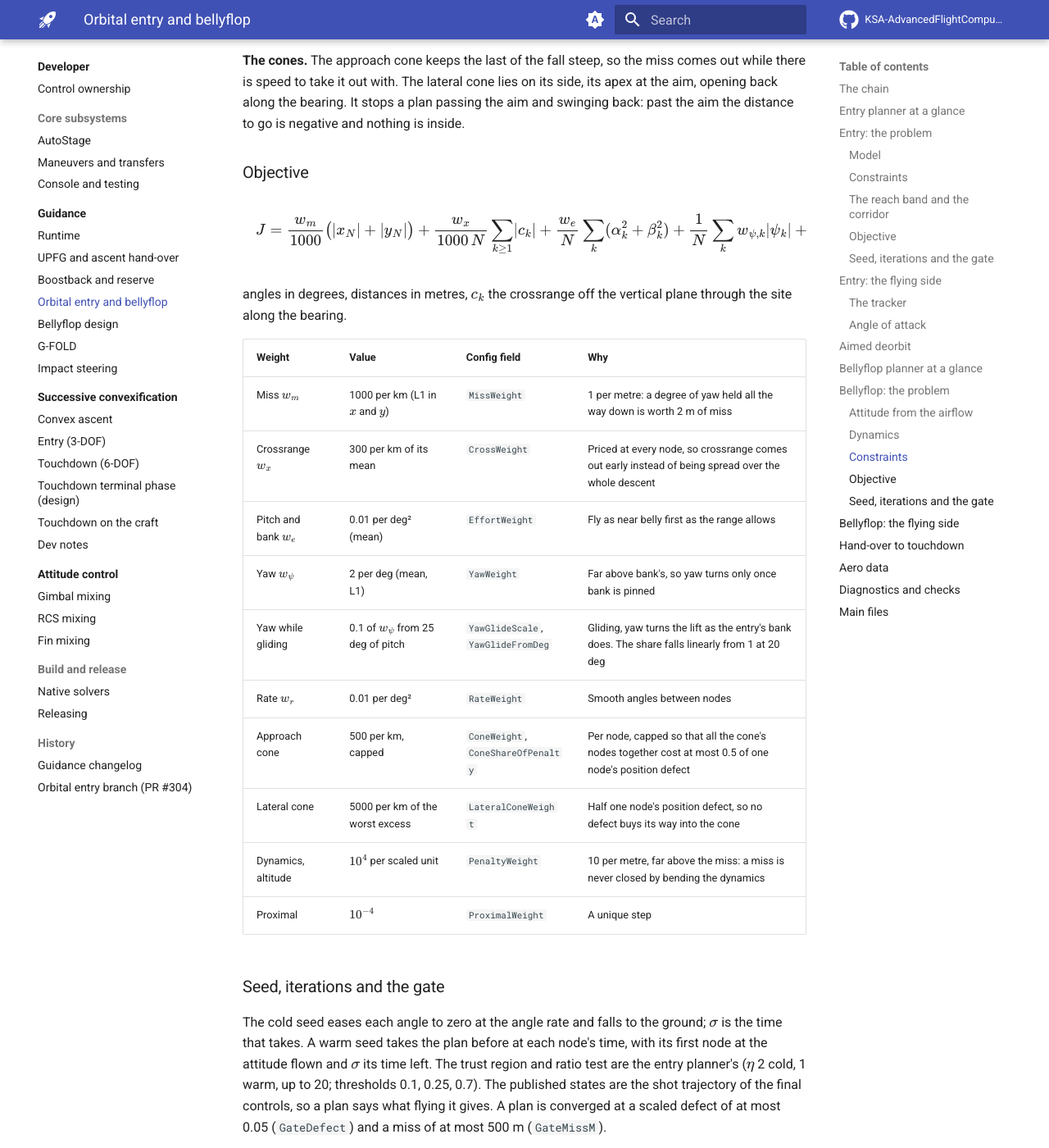
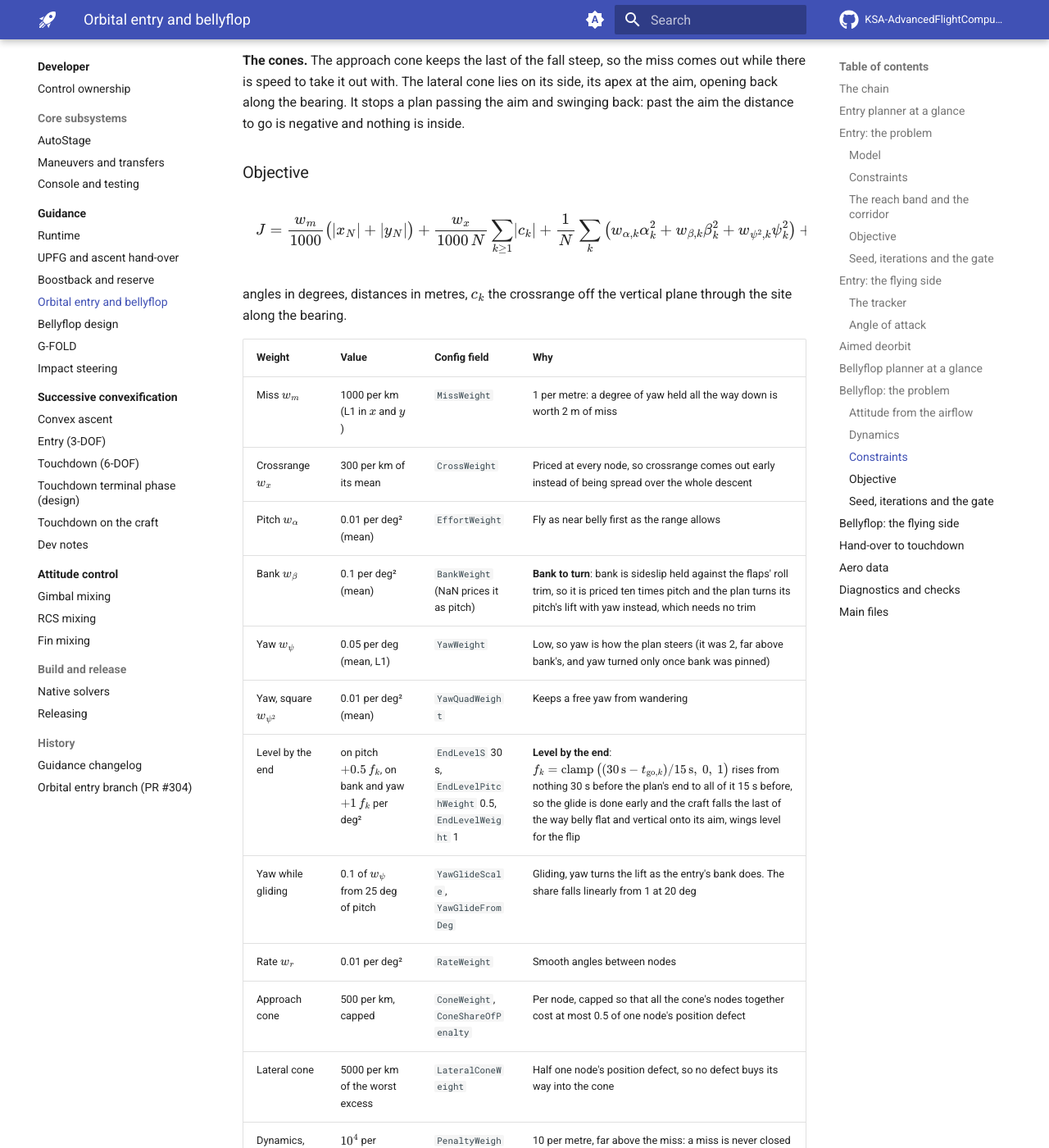
Before and after one commit to Maximilian-Nesslauer/KSA-AdvancedFlightComputer, an MkDocs documentation site: the page built from docs/guidance/orbital-entry.md, in a window 1280 px wide and 1400 px high, scrolled down 12513 px. Shown: the whole window at 82% size. Built offline with MkDocs 1.6.1 and Material for MkDocs 9.7.7, drawn with Linux system fonts in a browser that asks for light colours; comment, search, counter and statistics services are not loaded; some of the changed text lies outside the part shown.

Commit message:
docs: bellyflop shaping on the orbital entry and attitude pages
Bank to turn (BankWeight, YawWeight, YawQuadWeight), level by the end
(EndLevelS, EndLevelWeight, EndLevelPitchWeight), roll first under
bellyflop (RollPriority 4), the AFC_XBF_ experiments, and the 15 deg
turn-away hand-over, on the orbital entry page, the attitude and RCS
pages and the User Guide.

```diff
--- a/docs/guidance/orbital-entry.md
+++ b/docs/guidance/orbital-entry.md
@@ -10,7 +10,7 @@ Both planners are SCvx in the same light form: RK4 multiple shooting, Jacobians
 |---|---|---|---|
 | Aimed deorbit | DEORBIT ONLY with AIM AT SITE (on) | The burn ends | ORBITAL ENTRY, if ENTRY AFTER DEORBIT is on |
 | Entry | ORBITAL ENTRY | Bellyflop's first converged plan from BELLYFLOP FROM MACH (10); at the latest the hand-over energy (HAND-OVER ALTITUDE 38 km, HAND-OVER MACH 5) | Bellyflop, retro burn, parachutes or hold |
-| Bellyflop | last phase of ORBITAL ENTRY | 1 s before touchdown's plan turns 5 deg from the attitude flown; at the latest 5 s before touchdown's ignition or 12 s before bellyflop's ground | Touchdown guidance |
+| Bellyflop | last phase of ORBITAL ENTRY | 1 s before touchdown's plan turns 15 deg from the attitude flown; at the latest 5 s before touchdown's ignition or 12 s before bellyflop's ground | Touchdown guidance |
 | Flip and landing burn | Touchdown guidance (6-DOF) | Contact | |
 
 **Deorbit to entry.** `PlanEntryBurn` hands DEORBIT ONLY's burn to `PlanAimedEntryBurn` when AIM AT SITE (`OrbitalEntryAimDeorbit`) is on, whether or not the entry follows. At the end of the burn `MonitorStockDeorbit` sets `OrbitalEntry.EngagePending` when `OrbitalEntryAfterDeorbit` is on; the entry engages on the next step, ahead of the claim.
@@ -285,7 +285,7 @@ with $\mathbf r_c$ the position from the body's centre (the site's radius below
 $$
 J = \frac{w_m}{1000}\big(\lvert x_N\rvert + \lvert y_N\rvert\big)
 + \frac{w_x}{1000\,N}\sum_{k\ge1}\lvert c_k\rvert
-+ \frac{w_e}{N}\sum_k(\alpha_k^2 + \beta_k^2)
++ \frac{1}{N}\sum_k\big(w_{\alpha,k}\alpha_k^2 + w_{\beta,k}\beta_k^2 + w_{\psi^2,k}\psi_k^2\big)
 + \frac{1}{N}\sum_k w_{\psi,k}\lvert\psi_k\rvert
 + w_r\sum_k\lVert\Delta\mathbf u_k\rVert^2
 + \text{cone and penalty terms},
@@ -297,8 +297,11 @@ angles in degrees, distances in metres, $c_k$ the crossrange off the vertical pl
 |---|---|---|---|
 | Miss $w_m$ | 1000 per km (L1 in $x$ and $y$) | `MissWeight` | 1 per metre: a degree of yaw held all the way down is worth 2 m of miss |
 | Crossrange $w_x$ | 300 per km of its mean | `CrossWeight` | Priced at every node, so crossrange comes out early instead of being spread over the whole descent |
-| Pitch and bank $w_e$ | 0.01 per deg² (mean) | `EffortWeight` | Fly as near belly first as the range allows |
-| Yaw $w_\psi$ | 2 per deg (mean, L1) | `YawWeight` | Far above bank's, so yaw turns only once bank is pinned |
+| Pitch $w_\alpha$ | 0.01 per deg² (mean) | `EffortWeight` | Fly as near belly first as the range allows |
+| Bank $w_\beta$ | 0.1 per deg² (mean) | `BankWeight` (NaN prices it as pitch) | **Bank to turn**: bank is sideslip held against the flaps' roll trim, so it is priced ten times pitch and the plan turns its pitch's lift with yaw instead, which needs no trim |
+| Yaw $w_\psi$ | 0.05 per deg (mean, L1) | `YawWeight` | Low, so yaw is how the plan steers (it was 2, far above bank's, and yaw turned only once bank was pinned) |
+| Yaw, square $w_{\psi^2}$ | 0.01 per deg² (mean) | `YawQuadWeight` | Keeps a free yaw from wandering |
+| Level by the end | on pitch $+0.5\,f_k$, on bank and yaw $+1\,f_k$ per deg² | `EndLevelS` 30 s, `EndLevelPitchWeight` 0.5, `EndLevelWeight` 1 | **Level by the end**: $f_k = \operatorname{clamp}\big((30\,\text{s} - t_{\text{go},k})/15\,\text{s},\ 0,\ 1\big)$ rises from nothing 30 s before the plan's end to all of it 15 s before, so the glide is done early and the craft falls the last of the way belly flat and vertical onto its aim, wings level for the flip |
 | Yaw while gliding | 0.1 of $w_\psi$ from 25 deg of pitch | `YawGlideScale`, `YawGlideFromDeg` | Gliding, yaw turns the lift as the entry's bank does. The share falls linearly from 1 at 20 deg |
 | Rate $w_r$ | 0.01 per deg² | `RateWeight` | Smooth angles between nodes |
 | Approach cone | 500 per km, capped | `ConeWeight`, `ConeShareOfPenalty` | Per node, capped so that all the cone's nodes together cost at most 0.5 of one node's position defect |
@@ -318,6 +321,10 @@ The cold seed eases each angle to zero at the angle rate and falls to the ground
 
 **Refusals.** A plan whose defects closed seeds the next solve even when it was refused for its miss (`BellyflopState.Warm`). After three refusals in a row the next solve starts cold. While bellyflop flies, a refused plan is flown if it lands nearer than the plan being flown would from the same state (`BellyflopPlanner.ShotMiss`). Flying a stale converged plan through a run of refusals once took the craft 1.4 km off.
 
+**Roll first.** Under bellyflop the attitude controller weighs the roll's shortfall 4 against pitch and yaw's 1 in the flaps' and RCS's allocation (`BellyflopRollPriority`, `AttitudeController.Settings.RollPriority`; a rocket's 0.3 everywhere else). Belly first the roll is the sideslip, and the air's rolling moment grows with it: with the flaps saturated and roll last, the allocation gave the roll away (once 150 kN m the wrong way against 450 asked), and the craft departed in bank.
+
+**Experiments.** `AFC_XBF_<name>` sets any `BellyflopConfig` property for every plan bellyflop builds (`BellyflopExperiment`, logged at the take-over), and `AFC_XBF_RollPriority`, `AFC_XBF_TurnAwayDeg`, `AFC_XBF_HandoverBeforeIgnitionS` and `AFC_XBF_HandoverBeforeImpactS` the flight-side numbers. Nothing changes when they are unset.
+
 **The command.** `BellyflopAttitude` passes the plan's angles through a critically damped second-order filter, $\omega = 2$ rad/s (`BellyflopCommandOmega`), stepped semi-implicitly in 0.02 s steps. It starts from the angles flown at the take-over, at rest, and reads the plan $2/\omega = 1$ s ahead, the filter's lag on a ramp. Yaw wraps across $\pm180$ deg. The command, its rate and its acceleration are all continuous, so a new plan each second does not step the target. The filtered angles become a nose and a belly for AFC's attitude controller, as the entry's do.
 
 ## Hand-over to touchdown
@@ -328,7 +335,7 @@ With bellyflop's touchdown hand-over on (`OrbitalEntryBellyflopTouchdown`, on by
 2. **Can it stop?** Refused while the active engines' full thrust at the local pressure gives less than 0.5 m/s² over gravity.
 3. **The flaps' tables.** Touchdown does not plan until the shared sweep's control-surface tables are in (`TouchdownWaitsForSurfaces`, up to 90 s after the sweep was taken).
 4. **Standby.** Touchdown solves on standby, with a coast to an ignition it chooses (`SixDofCoastPending`). Its cold seed follows bellyflop's plan (`BellyflopSeedPath`): the coast along bellyflop's states with its nose as the wanted body axis, then a straight braking burn. The burn seed is the stop at 70 % of thrust less gravity (at least 30 % of the spare), at least 2 s, plus 6 s for the flip.
-5. **Due.** The hand-over is due at the earliest of: 1 s before touchdown's plan first turns more than 5 deg from the attitude flown (`SixDofTurnAwayDue`); 5 s before touchdown's ignition (`ThreeDofTakeoverBeforeIgnitionS`); 12 s before bellyflop's ground (`ThreeDofTakeoverBeforeImpactS`). The standby plan may be up to 2.5 s old (`BellyflopHandoverPlanAgeS`).
+5. **Due.** The hand-over is due at the earliest of: 1 s before touchdown's plan first turns more than 15 deg from the attitude flown (`SixDofTurnAwayDue`, `TurnAwayDeg`; it was 5, which handed a Starship over 31-36 s before ignition); 5 s before touchdown's ignition (`ThreeDofTakeoverBeforeIgnitionS`); 12 s before bellyflop's ground (`ThreeDofTakeoverBeforeImpactS`). The standby plan may be up to 2.5 s old (`BellyflopHandoverPlanAgeS`).
 6. **Take.** `CheckPendingBellyflopTouchdownHandoff` engages touchdown guidance on the next step, ahead of the claim. If touchdown cannot take the craft, or the engines have changed, bellyflop keeps it and the standby waits 5 s before it starts again.
 
 The engine stays off until touchdown's plan lights it.
```
Also changed, not shown: docs/guidance/attitude/index.md (+2 -1 lines), docs/guidance/attitude/rcs.md (+1 -1 lines), docs/user-guide/powered-guidance.md (+2 -2 lines).
